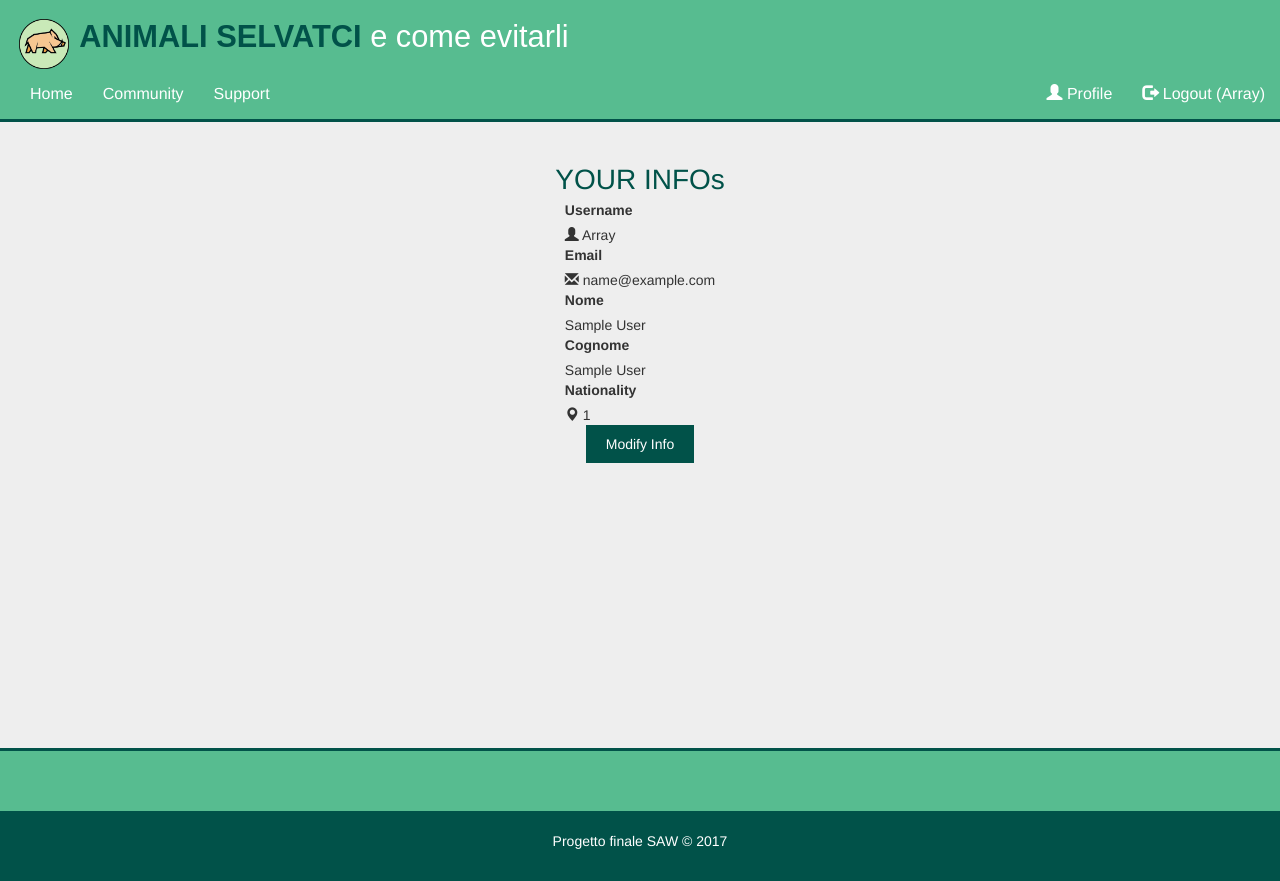
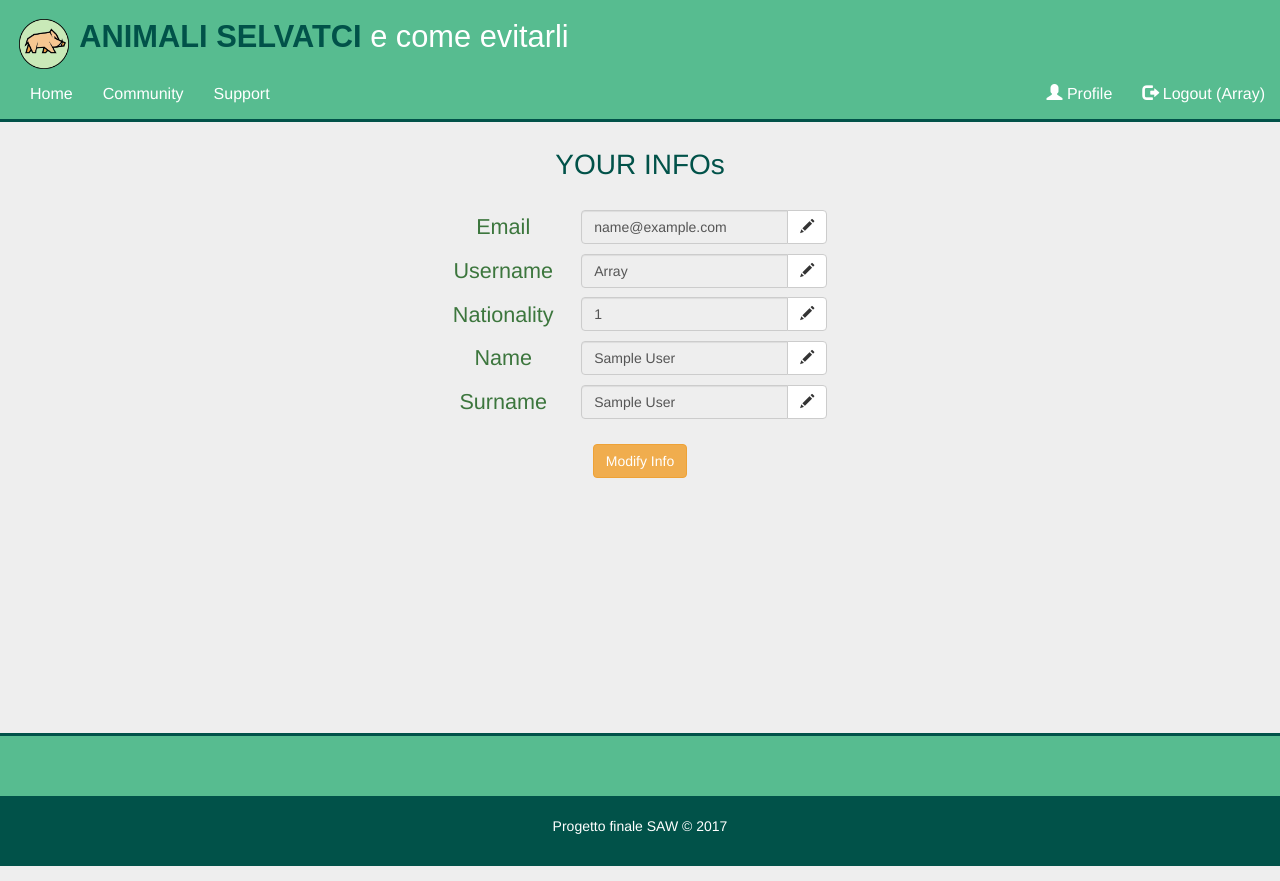
Before and after one commit to edoardofeo/ASCE, a PHP site: page /displayinfo.php in a window 1280 px wide. Run offline with PHP 8.4, Linux system fonts and the light colour scheme; the visitor is signed in with stand-in values (Sample User, id 1); some libraries are stand-ins or nearby versions.

Commit message:
corretti alcuni errori

```diff
--- a/css/stiles.css
+++ b/css/stiles.css
@@ -22,16 +22,16 @@ label #error_form{
     display: inline-block;
     padding: 10% 5% 10% 5%;
 }
-
+/**
 .botton-1 {
     height: 38px;
-    background-color: #015249;
+    background-color: darkorange;
     border: none;
     padding-left: 20px;
     padding-right: 20px;
     color: white;
 }
-
+**/
 .botton-1:hover {
     background-color: #01352B;
 
@@ -42,6 +42,7 @@ label #error_form{
     font-size: 2em;
     padding: 0;
 }
+
 
 /* bottom of page */
 
--- a/displayinfo.php
+++ b/displayinfo.php
@@ -29,19 +29,20 @@ include("authentication.php");
     <meta name="viewport" content="width=device-width, initial-scale=1">
     <meta name="description" content="">
     <meta name="author" content="Edoardo Collu & Riccardo Di Dio">
-
     <link rel="shortcut icon" href="http://getbootstrap.com/assets/ico/favicon.ico">
     <title>Animali Selvatici</title>
     <link href="./css/bootstrap.min.css" rel="stylesheet">
     <link href="./css/header.css" rel="stylesheet">
     <link href="./css/stiles.css" rel="stylesheet">
+    <script src="js/jquery-3.2.1.min.js" type="text/javascript"></script>
+    <script src="js/modify_script.js" type="text/javascript"></script>
     <link rel="stylesheet" href="https://unpkg.com/leaflet@1.0.3/dist/leaflet.css" />
 
 
 </head>
 
 
-<body style="border-top:160px solid #eee; margin:0;padding:0; ">
+<body style="border-top:145px solid #eee; margin:0;padding:0; ">
 <div class="navbar navbar-fixed-top" role="navigation">
     <div id="header-top">
         <div class="cover">
@@ -92,43 +93,78 @@ include("authentication.php");
 <!-- Contenuto pagina --->
 
 
-<div class="map-container">
-    <div id="mapid">
-        <div align="center">
-            <div class="contenitore">
+    <div class="map-container">
+        <div id="mapid">
 
-                <span class="title" align = middle> YOUR INFOs </span>
+            <div class="title" align = middle> YOUR INFOs </div><br>
+
+
                 <table align="center">
 
-                    <tr><td> <label>Username</label> </td></tr>
-                    <tr><td><span class="glyphicon glyphicon-user"></span> <span> <?php echo $_SESSION['user']?></span> </td></tr>
+                    <tr><td> <h4 class="text-success"><big>Email &emsp;</big></h4> </td>
+                        <td><div class="input-group"> <input class="form-control" id="mod_email" value="<?php echo $_SESSION['email']?>" disabled>
+                            <span class="input-group-btn"><button type="button" class="btn btn-default"><span class="glyphicon glyphicon-pencil"></span>
+                        </div></td>
+                    </tr>
 
-                    <tr><td> <label>Email</label> </td></tr>
-                    <tr><td> <span class="glyphicon glyphicon-envelope"></span> <span><?php echo $_SESSION['email']?></span>  </td></tr>
+                    <tr><td> <h4 class="text-success"><big>Username &emsp;</big></h4> </td>
+                    <td><div class="input-group"> <input class="form-control" id="change_user" value="<?php echo $_SESSION['user']?>" disabled>
+                                <span class="input-group-btn"><button type="button" class="btn btn-default" id="mod_user"><span class="glyphicon glyphicon-pencil"></span>
+                            </div></td>
 
-                    <tr><td> <label>Nome</label> </td></tr>
-                    <tr><td> <span> <?php echo $_SESSION['name'];?></span> </td></tr>
+                    <tr><td> <h4 class="text-success"> <big>Nationality &emsp;</big></h4>  </td>
+                    <td><div class="input-group"> <input class="form-control" id="change_nation" value="<?php echo $_SESSION['nation']?>" disabled>
+                                <span class="input-group-btn"><button type="button" class="btn btn-default" id="mod_nation"><span class="glyphicon glyphicon-pencil"></span>
+                            </div></td>
 
-                    <tr><td> <label>Cognome</label> </td></tr>
-                    <tr><td> <span> <?php echo $_SESSION['surname'];?></span> </td></tr>
+                    <tr><td> <h4 class="text-success"><big>Name &emsp;</big></h4>  </td>
+                    <td><div class="input-group"> <input class="form-control" id="change_name" value="<?php echo $_SESSION['name']?>" disabled>
+                                <span class="input-group-btn"><button type="button" class="btn btn-default" id="mod_name"><span class="glyphicon glyphicon-pencil"></span>
+                            </div></td>
 
-                    <tr><td> <label>Nationality</label> </td></tr>
-                    <tr><td> <span class="glyphicon glyphicon-map-marker"></span> <span> <?php echo $_SESSION['nation']; ?></span> </td></tr>
+                    <tr><td> <h4 class="text-success"> <big>Surname &emsp;</big></h4>  </td>
+                    <td><div class="input-group"> <input class="form-control" id="change_surname"  value="<?php echo $_SESSION['surname']?>" disabled>
+                                <span class="input-group-btn"><button type="button" class="btn btn-default" id="mod_surname"><span class="glyphicon glyphicon-pencil"></span>
+                            </div></td>
+                </table><br>
 
-                </table>
+            <div align="middle"><input type="submit" class="btn btn-warning" name="modify_btt" id="modify-btt" value="Modify Info" /> </div><br>
 
-                <div align="middle"><input type="submit" class="botton-1" name="modify_btt" id="submit" value="Modify Info" /> </div><br>
-
-            </div>
-
-            </div>
         </div>
     </div>
 
 
 
 
-    <!-- sotto la mappa -->
+
+<!--
+                <table align="center">
+
+                    <tr><td> <h4 class="text-success"><big>Email &emsp;</big></h4> </td>
+                        <td> <span class="glyphicon glyphicon-envelope"></span> <span id="mod_email"><?php //echo $_SESSION['email']?></span>  </td></tr>
+
+                    <tr><td> <h4 class="text-success"><big>Username &emsp;</big></h4> </td>
+                    <td id="mod_user"><span class="glyphicon glyphicon-user"></span> <span > <?php// echo $_SESSION['user']?></span> </td></tr>
+
+
+                    <tr><td> <h4 class="text-success"> <big>Nationality &emsp;</big></h4>  </td>
+                    <td  id="mod_nation"> <span class="glyphicon glyphicon-map-marker"></span> <span> <?php //echo $_SESSION['nation']; ?></span> </td></tr>
+
+                    <tr><td> <h4 class="text-success"><big>Name &emsp;</big></h4>  </td>
+                    <td id="mod_name"> <span > <?php //echo $_SESSION['name'];?></span> </td></tr>
+
+                    <tr><td> <h4 class="text-success"> <big>Surname &emsp;</big></h4>  </td>
+                    <td id="mod_surname"> <span > <?php // echo $_SESSION['surname'];?></span> </td></tr>
+
+                </table><br>
+  -->
+
+
+
+
+
+
+<!-- sotto la mappa -->
     <div class="prefooter">
 
 
@@ -141,6 +177,7 @@ include("authentication.php");
 
     <script src="https://ajax.googleapis.com/ajax/libs/jquery/1.11.0/jquery.min.js"></script>
     <script src="./js/bootstrap.min.js"></script>
+
 </body>
 
 </html>
--- /dev/null
+++ b/js/modify_script.js
@@ -0,0 +1,32 @@
+
+$('document').ready(function() {
+
+    $("#modify-btt").click(function () {
+
+
+        $("#mod_user").html("<input class='form-control' placeholder='Insert a new Username'>");
+        $("#mod_nation").html("<input class='form-control' placeholder='Insert a new Nation'>");
+        $("#mod_name").html("<input class='form-control' placeholder='Insert a new Name'>");
+        $("#mod_surname").html("<input class='form-control' placeholder='Insert a new Surname'>");
+        $("#td_user").removeClass("well");
+        $("#td_nation").removeClass("well");
+        $("#td_name").removeClass("well");
+        $("#td_surname").removeClass("well");
+
+        $("#modify-btt").prop('value','Confirm');
+    })
+
+    $("#mod_user").click(function () {
+        $("#change_user").prop("disabled",false);
+    })
+     $("#mod_nation").click(function () {
+        $("#change_nation").prop("disabled",false);
+    })
+     $("#mod_name").click(function () {
+        $("#change_name").prop("disabled",false);
+    })
+     $("#mod_surname").click(function () {
+        $("#change_surname").prop("disabled",false);
+    })
+
+    });
--- a/signup.php
+++ b/signup.php
@@ -71,7 +71,7 @@
 
     <div class="map-container">
         <div id="mapid">
-            <div class="title" align = middle> REGISTRATION </div><br>
+            <div class="title"  align = middle> REGISTRATION </div><br>
             <form id="registration_form" method="post"  > <!-- action="account_creation.php" > -->
 
                 <table align="center">
@@ -297,7 +297,7 @@
 
                     <tr><td>
                         <br>
-                                <input type="submit" class="botton-1" name="submit_btt" id="submit_btt" value="Create Account"/>
+                                <input type="submit" class="btn btn-warning" name="submit_btt" id="submit_btt" value="Create Account"/>
 
                     </td></tr>
 
```
Also changed, not shown: login.php (+7 -5 lines).
